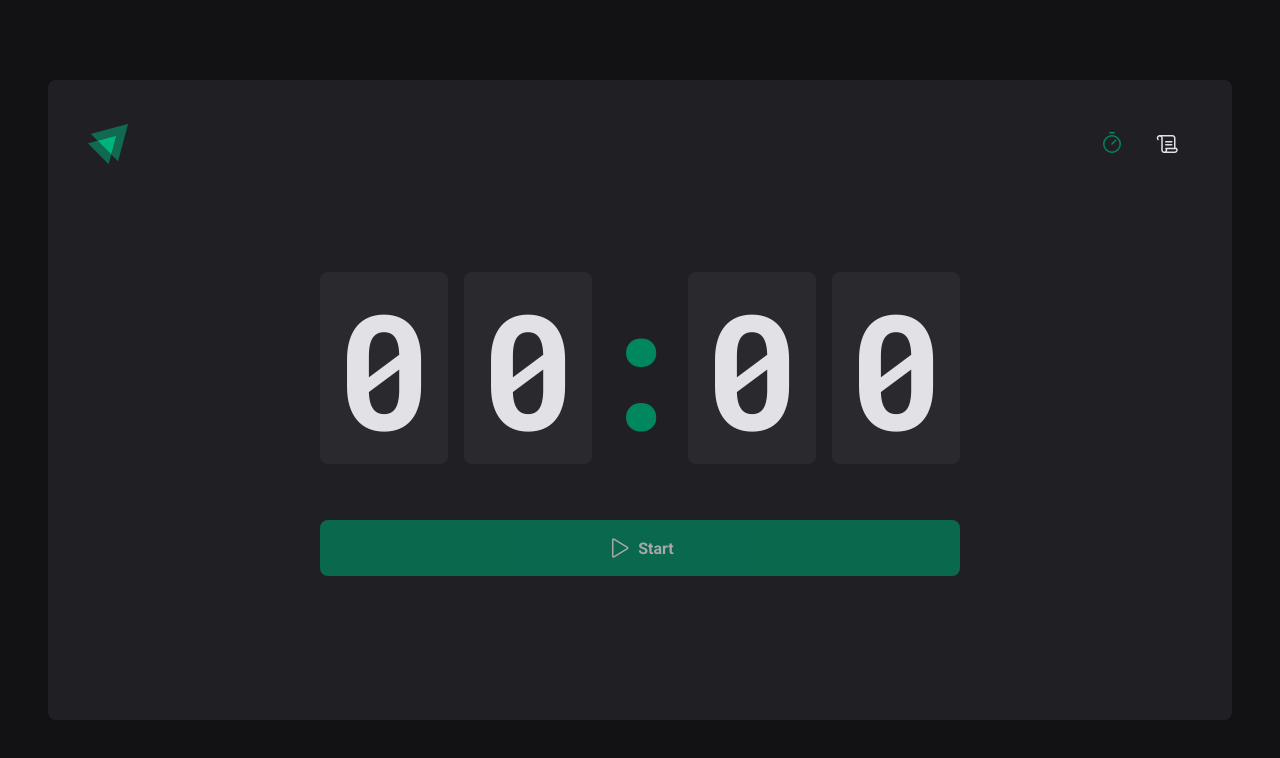
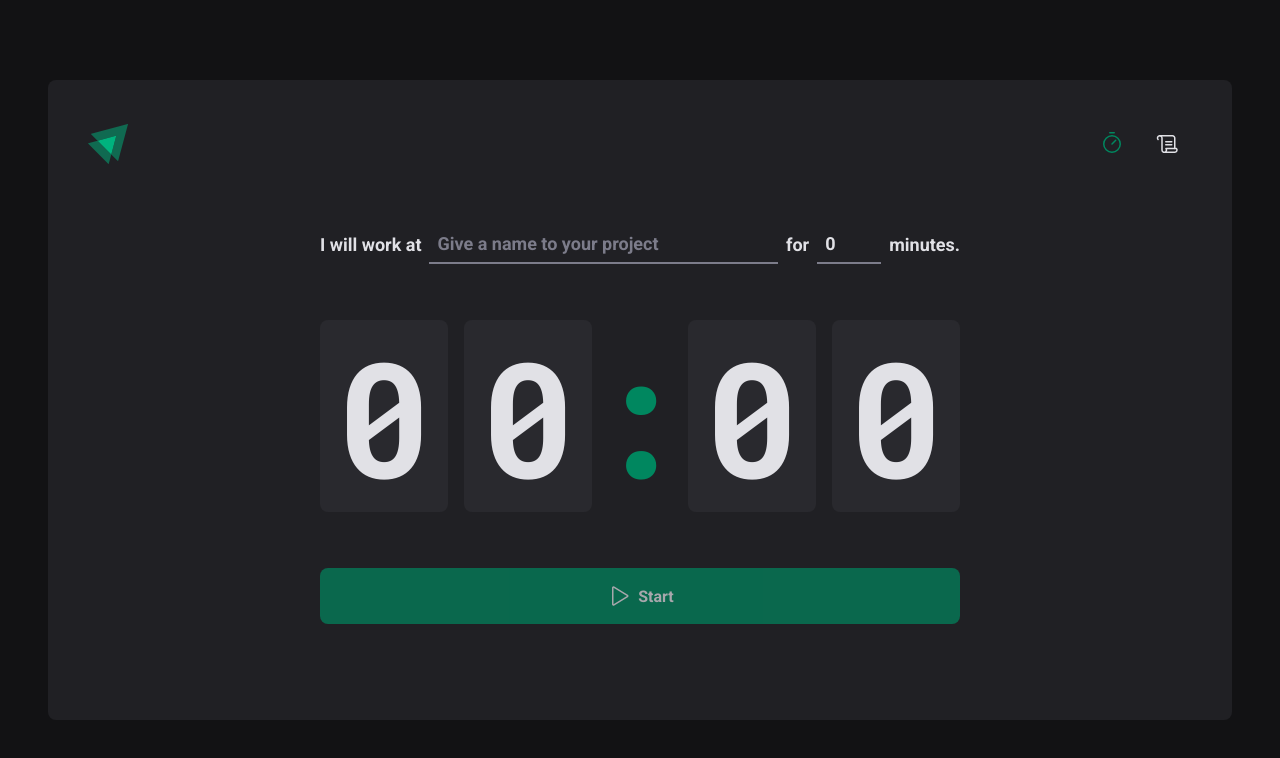
Before and after one commit to diegochagas/timer, a React (Vite) app: page /#/ in a window 1280 px wide. Shown: the top 758 px of the page. Built offline with nearby package versions, Linux system fonts and the light colour scheme.

Commit message:
context in the form

```diff
--- a/src/pages/Home/components/Countdown/index.tsx
+++ b/src/pages/Home/components/Countdown/index.tsx
@@ -1,13 +1,18 @@
+import { useContext, useEffect } from 'react'
 import { differenceInSeconds } from 'date-fns'
-import { useContext, useEffect, useState } from 'react'
 
 import { CyclesContext } from '../..'
 
 import * as S from './styles'
 
 export function Countdown() {
-  const { activeCycle, activeCycleId, markCurrentCycleAsFinished } = useContext(CyclesContext)
-  const [amountSecondsPassed, setAmountSecondsPassed] = useState(0)
+  const {
+    activeCycle,
+    activeCycleId,
+    amountSecondsPassed,
+    markCurrentCycleAsFinished,
+    setSecondsPassed
+  } = useContext(CyclesContext)
 
   const totalSeconds = activeCycle ? activeCycle.minutesAmount * 60 : 0
   const currentSeconds = activeCycle ? totalSeconds - amountSecondsPassed : 0
@@ -28,11 +33,11 @@ export function Countdown() {
         if (secondsDifference >= totalSeconds) {
           markCurrentCycleAsFinished()
 
-          setAmountSecondsPassed(totalSeconds)
+          setSecondsPassed(totalSeconds)
 
           clearInterval(interval)
         } else {
-          setAmountSecondsPassed(secondsDifference)
+          setSecondsPassed(secondsDifference)
         }
       }, 1000)
     }
@@ -40,7 +45,7 @@ export function Countdown() {
     return () => {
       clearInterval(interval)
     }
-  }, [activeCycle, totalSeconds, activeCycleId, markCurrentCycleAsFinished])
+  }, [activeCycle, totalSeconds, activeCycleId, markCurrentCycleAsFinished, setSecondsPassed])
 
   useEffect(() => {
     if (activeCycle) {
--- a/src/pages/Home/components/NewCycleForm/index.tsx
+++ b/src/pages/Home/components/NewCycleForm/index.tsx
@@ -1,6 +1,14 @@
+import { useContext } from 'react'
+import { useFormContext } from 'react-hook-form'
+
+import { CyclesContext } from '../..'
+
 import * as S from './styles'
 
 export function NewCycleForm() {
+  const { activeCycle } = useContext(CyclesContext)
+  const { register } = useFormContext()
+
   return (
     <S.FormContainer>
       <label htmlFor="task">I will work at</label>
@@ -27,8 +35,8 @@ export function NewCycleForm() {
         type="number"
         id="minutesAmount"
         placeholder="00"
-        step={1}
-        min={1}
+        step={5}
+        min={5}
         max={60}
         disabled={!!activeCycle}
         {...register('minutesAmount', { valueAsNumber: true })}
--- a/src/pages/Home/index.tsx
+++ b/src/pages/Home/index.tsx
@@ -3,6 +3,7 @@ import { HandPalm, Play } from 'phosphor-react'
 import { useForm } from 'react-hook-form'
 import * as zod from 'zod'
 import { zodResolver } from '@hookform/resolvers/zod'
+import { FormProvider } from 'react-hook-form'
 
 import { NewCycleForm } from './components/NewCycleForm'
 import { Countdown } from './components/Countdown'
@@ -31,7 +32,9 @@ interface Cycle {
 interface CyclesContextType {
   activeCycle: Cycle | undefined
   activeCycleId: string | null
+  amountSecondsPassed: number
   markCurrentCycleAsFinished: () => void
+  setSecondsPassed: (seconds: number) => void
 }
 
 export const CyclesContext = createContext({} as CyclesContextType)
@@ -39,10 +42,11 @@ export const CyclesContext = createContext({} as CyclesContextType)
 export function Home() {
   const [cycles, setCycles] = useState<Cycle[]>([])
   const [activeCycleId, setActiveCycleId] = useState<string | null>(null)
+  const [amountSecondsPassed, setAmountSecondsPassed] = useState(0)
 
   const activeCycle = cycles.find(cycle => cycle.id === activeCycleId)
 
-  const { register, handleSubmit, watch, reset } = useForm<NewCycleFormData>({
+  const newCycleForm = useForm<NewCycleFormData>({
     resolver: zodResolver(newCycleFormValidationSchema),
     defaultValues: {
       task: '',
@@ -50,9 +54,15 @@ export function Home() {
     }
   })
 
+  const { handleSubmit, watch, reset } = newCycleForm
+
   const task = watch('task')
   const minutesAmount = watch('minutesAmount')
   const isSubmitDisabled = !task || !minutesAmount || minutesAmount < 1
+
+  function setSecondsPassed(seconds: number) {
+    setAmountSecondsPassed(seconds)
+  }
 
   function handleCreateNewCycle(data: NewCycleFormData) {
     const id = String(new Date().getTime())
@@ -96,8 +106,16 @@ export function Home() {
   return (
     <S.HomeContainer>
       <form onSubmit={handleSubmit(handleCreateNewCycle)}>
-        <CyclesContext.Provider value={{ activeCycle, activeCycleId, markCurrentCycleAsFinished }}>
-          {/* <NewCycleForm /> */}
+        <CyclesContext.Provider value={{
+          activeCycle,
+          activeCycleId,
+          amountSecondsPassed,
+          markCurrentCycleAsFinished,
+          setSecondsPassed
+        }}>
+          <FormProvider {...newCycleForm}>
+            <NewCycleForm />
+          </FormProvider>
 
           <Countdown />
         </CyclesContext.Provider>
```
